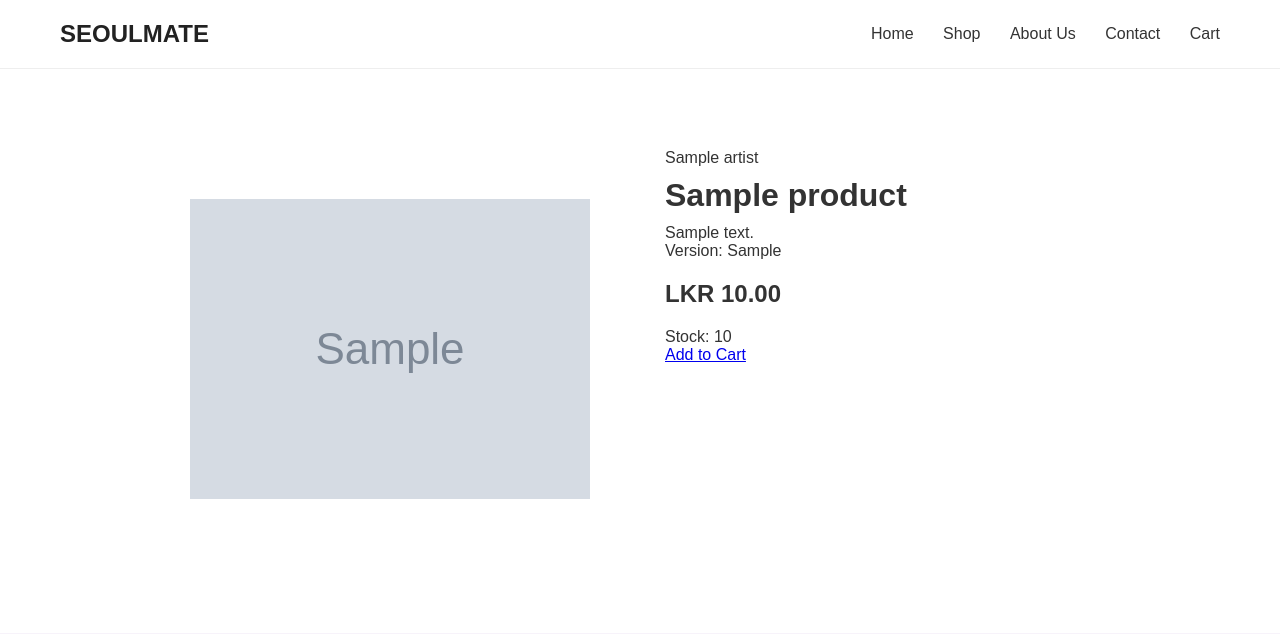
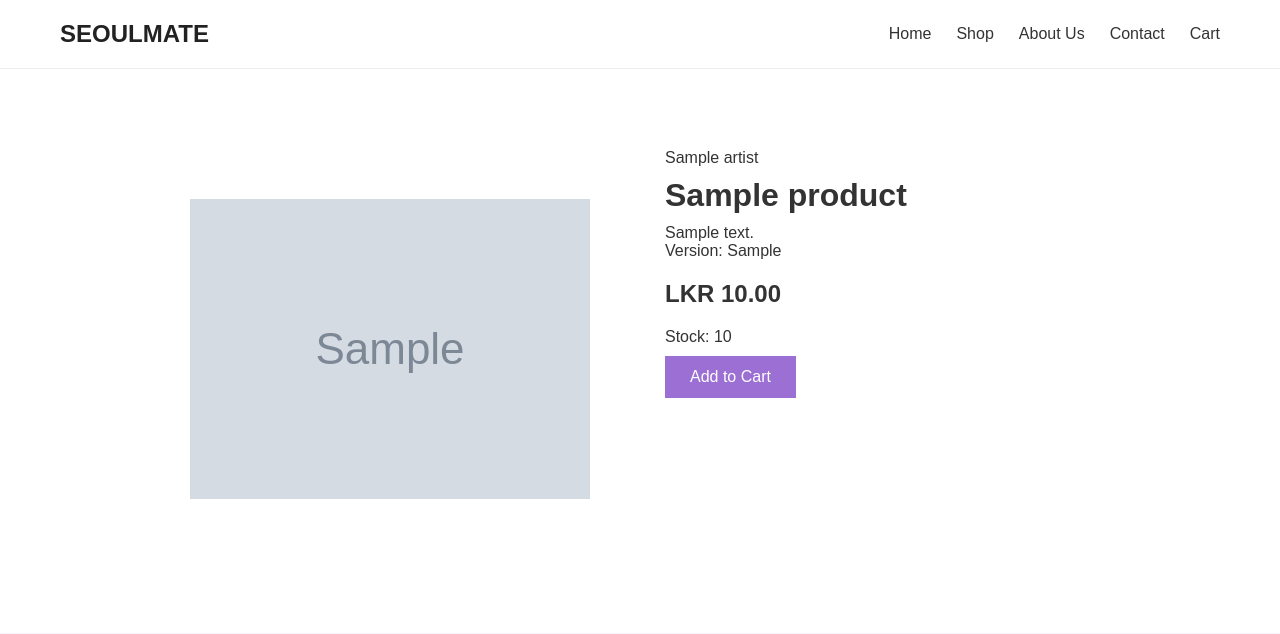
Before and after one commit to tntalagala/seoulmate, a PHP site: page /product.php?id=1 in a window 1280 px wide. Shown: the top 634 px of the page. Run offline with PHP 8.4, Linux system fonts and the light colour scheme; tables that the repository leaves empty or names only in its code hold one stand-in row (values such as "Sample post"); grey boxes marked "Sample" are stand-in pictures.

Commit message:
css styling edited

```diff
--- a/css/style.css
+++ b/css/style.css
@@ -26,15 +26,8 @@ body {
     font-weight: bold;
 }
 
-nav a {
-    text-decoration: none;
-    color: #333;
-    margin-left: 25px;
-}
 
-nav a:hover {
-    color: #9b6fd3;
-}
+
 
 main {
     min-height: 70vh;
@@ -122,3 +115,56 @@ main {
     color: white;
     cursor: pointer;
 }
+
+
+
+
+
+nav {
+    display: flex;
+    gap: 25px;
+}
+
+nav a {
+    text-decoration: none;
+    color: #333;
+    font-weight: 500;
+}
+
+nav a:hover {
+    color: #9b6fd3;
+}
+
+
+
+
+.product-details a {
+    display: inline-block;
+    margin-top: 10px;
+    padding: 12px 25px;
+    background-color: #9b6fd3;
+    color: white;
+    text-decoration: none;
+}
+
+
+
+
+.cart-item {
+    border: 1px solid #eee;
+    padding: 20px;
+    margin: 15px 0;
+    max-width: 600px;
+}
+
+.cart-total {
+    margin-top: 25px;
+}
+
+.cart-total button {
+    padding: 12px 25px;
+    border: none;
+    background-color: #9b6fd3;
+    color: white;
+    cursor: pointer;
+}
```
